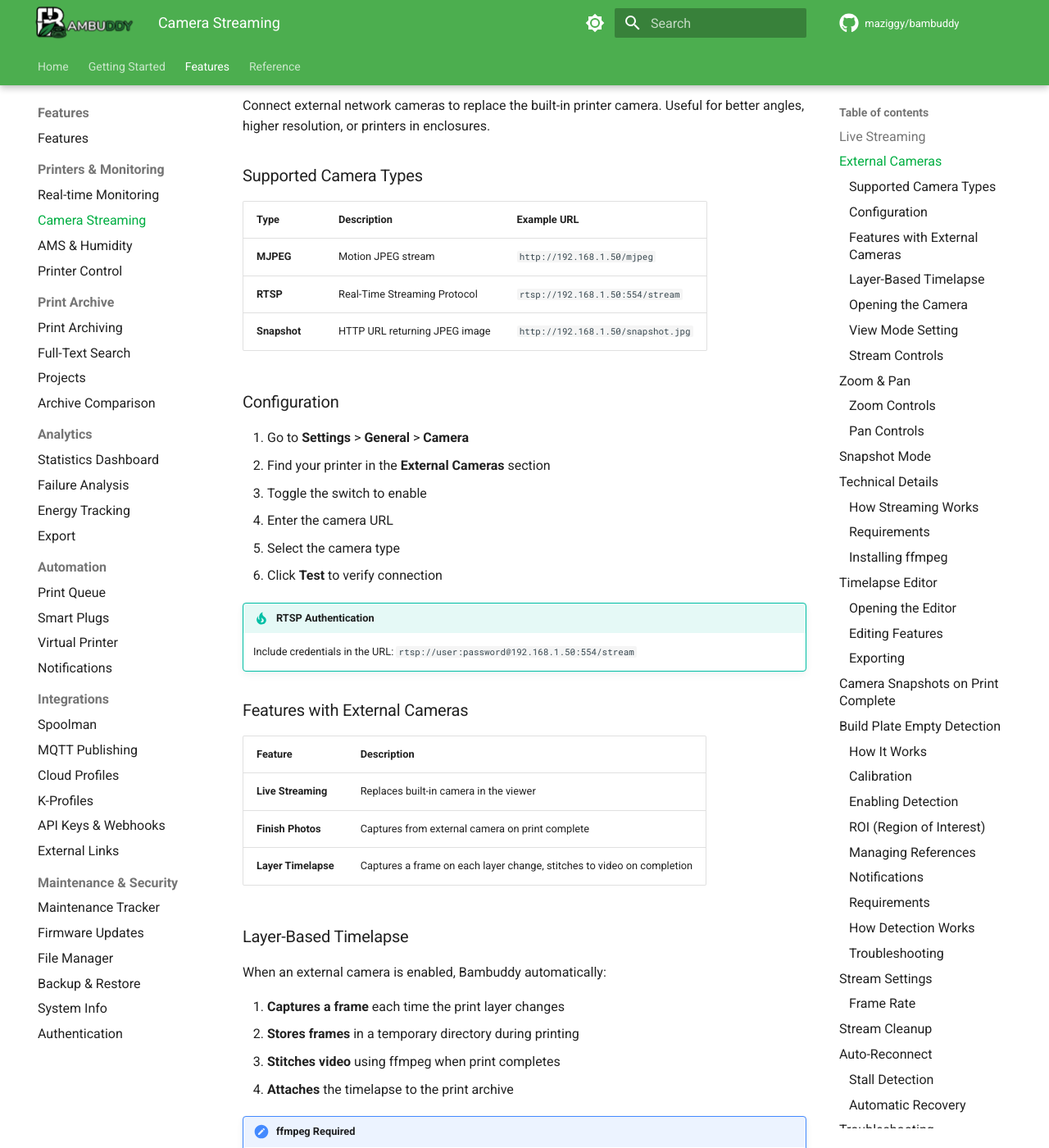
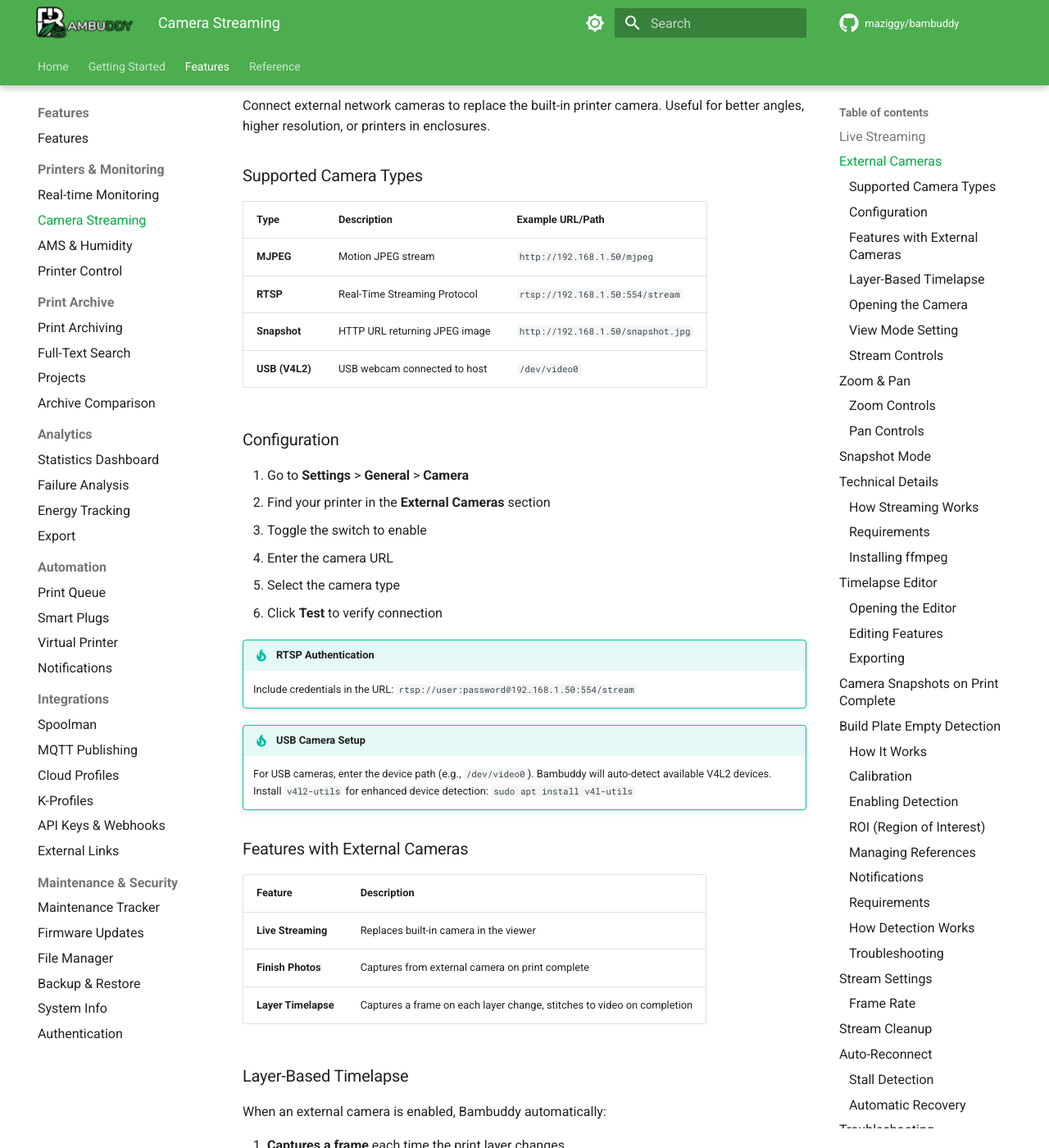
Before and after one commit to maziggy/bambuddy-wiki, an MkDocs documentation site: the page built from docs/features/camera.md, in a window 1280 px wide and 1400 px high, scrolled down 517 px. Shown: the whole window at 82% size. Built offline with MkDocs 1.6.1 and Material for MkDocs 9.7.7, drawn with Linux system fonts in a browser that asks for light colours; comment, search, counter and statistics services are not loaded; the version menu is left out; some of the changed text lies outside the part shown.

Commit message:
Updated Wiki

```diff
--- a/docs/features/camera.md
+++ b/docs/features/camera.md
@@ -21,11 +21,12 @@ Connect external network cameras to replace the built-in printer camera. Useful
 
 ### Supported Camera Types
 
-| Type | Description | Example URL |
-|------|-------------|-------------|
+| Type | Description | Example URL/Path |
+|------|-------------|------------------|
 | **MJPEG** | Motion JPEG stream | `http://192.168.1.50/mjpeg` |
 | **RTSP** | Real-Time Streaming Protocol | `rtsp://192.168.1.50:554/stream` |
 | **Snapshot** | HTTP URL returning JPEG image | `http://192.168.1.50/snapshot.jpg` |
+| **USB (V4L2)** | USB webcam connected to host | `/dev/video0` |
 
 ### Configuration
 
@@ -38,6 +39,9 @@ Connect external network cameras to replace the built-in printer camera. Useful
 
 !!! tip "RTSP Authentication"
     Include credentials in the URL: `rtsp://user:password@192.168.1.50:554/stream`
+
+!!! tip "USB Camera Setup"
+    For USB cameras, enter the device path (e.g., `/dev/video0`). Bambuddy will auto-detect available V4L2 devices. Install `v4l2-utils` for enhanced device detection: `sudo apt install v4l-utils`
 
 ### Features with External Cameras
 
@@ -269,8 +273,8 @@ Use the **split button** on the printer card:
 
 | Button Part | Action |
 |-------------|--------|
-| **Main (scan icon)** | Opens calibration/management modal |
-| **Chevron (▼)** | Toggles detection on/off |
+| **Main (scan icon)** | Toggles detection on/off |
+| **Chevron (▼)** | Opens calibration/management modal |
 
 When enabled, the button shows a **green border**.
 
```
Also changed, not shown: docs/features/monitoring.md (+2 -1 lines), docs/features/notifications.md (+5 -1 lines).
